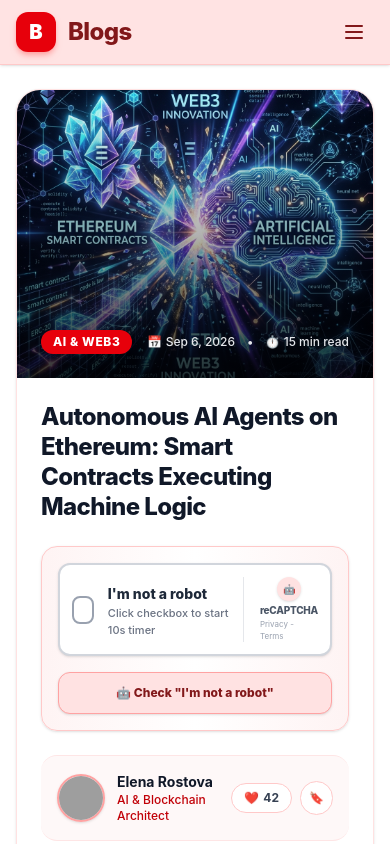
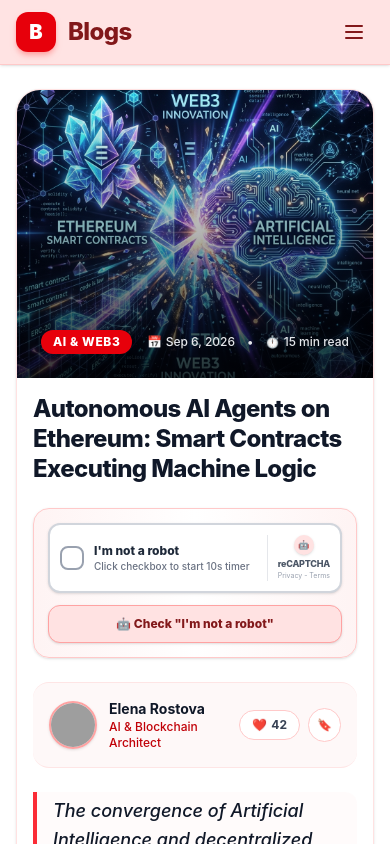
Before and after one commit to chander20256/Akashit, a React (Vite) app in the folder client/: page /blog2 in a window 390 px wide. Shown: the top 844 px of the page. Built offline with nearby package versions, Linux system fonts and the light colour scheme; grey boxes are pictures that could not be loaded.

Commit message:
Update smartlink URL, remove popunder and social bar ads, make robot captcha UI responsive

```diff
--- a/client/index.html
+++ b/client/index.html
@@ -2,10 +2,6 @@
 <!doctype html>
 <html lang="en">
   <head>
-    <!-- Social Bar Ad Script -->
-    <script src="https://pl31232966.profitableratecpmnetwork.com/90/32/b0/9032b0efac85aed1fe57f779d3b9f3cd.js"></script>
-    <!-- Popunder Ad Script -->
-    <script src="https://pl31232965.profitableratecpmnetwork.com/5f/de/51/5fde513bb44292ce5312190f187c6541.js"></script>
     <!-- Native Banner Ad Script -->
     <script async="async" data-cfasync="false" src="https://pl31233031.profitableratecpmnetwork.com/414b535bed788918d2efc4a2d537672b/invoke.js"></script>
     <meta charset="UTF-8" />
--- a/client/src/components/FullBlogArticle.jsx
+++ b/client/src/components/FullBlogArticle.jsx
@@ -29,7 +29,7 @@
     }
   };
 
-  const SMART_LINK_URL = 'https://www.profitableratecpmnetwork.com/sx0z4q13?key=f4e974c00255faab0c07ada0028ae896';
+  const SMART_LINK_URL = 'https://www.profitableratecpmnetwork.com/kzmr1v7ace?key=bb816992e7bde9ff8588effb89c2c8d4';
 
   const scrollToBottomNext = () => {
     try {
@@ -76,7 +76,7 @@
       </div>
 
       {/* Main Article Content Container */}
-      <div className="p-6 sm:p-10 space-y-6">
+      <div className="p-4 sm:p-8 md:p-10 space-y-6">
 
         {/* 1. Blog Title */}
         <h1 className="text-2xl sm:text-4xl font-extrabold text-gray-900 leading-tight tracking-tight">
@@ -84,66 +84,66 @@
         </h1>
 
         {/* 2. ROBOT CHECK & CIRCULAR 10-TO-1 COUNTDOWN TIMER BANNER */}
-        <div id="captcha-box" className="bg-gradient-to-r from-red-50/90 via-white to-red-50/90 border border-red-200 rounded-2xl p-4 sm:p-5 flex flex-col md:flex-row md:items-center justify-between gap-4 shadow-sm">
+        <div id="captcha-box" className="bg-gradient-to-r from-red-50/90 via-white to-red-50/90 border border-red-200 rounded-2xl p-3.5 sm:p-5 flex flex-col md:flex-row md:items-center justify-between gap-3 sm:gap-4 shadow-sm w-full max-w-full">
 
-          <div className="flex flex-col sm:flex-row sm:items-center gap-4 flex-1">
+          <div className="flex flex-col sm:flex-row sm:items-center gap-3 sm:gap-4 flex-1 min-w-0 w-full">
             {!isVerified ? (
               /* --- "I am not a robot" CAPTCHA Box --- */
               <div
                 onClick={onVerify}
-                className={`group flex items-center justify-between border-2 rounded-xl p-3 sm:px-5 sm:py-3.5 bg-white shadow-sm cursor-pointer select-none transition-all ${
+                className={`group w-full flex items-center justify-between border-2 rounded-xl p-2.5 sm:px-5 sm:py-3.5 bg-white shadow-sm cursor-pointer select-none transition-all ${
                   isVerifying
                     ? 'border-amber-400 bg-amber-50/40 scale-[0.99]'
                     : 'border-gray-300 hover:border-red-500 hover:shadow-md hover:scale-[1.01]'
                 }`}
               >
-                <div className="flex items-center space-x-3.5">
+                <div className="flex items-center space-x-2.5 sm:space-x-3.5 min-w-0 flex-1 pr-2">
                   {/* Custom Checkbox Square */}
                   <div
-                    className={`w-7 h-7 rounded-lg border-2 flex items-center justify-center transition-all ${
+                    className={`w-6 h-6 sm:w-7 sm:h-7 rounded-lg border-2 flex items-center justify-center shrink-0 transition-all ${
                       isVerifying
                         ? 'border-amber-500 bg-amber-100'
                         : 'border-gray-400 bg-white group-hover:border-red-600'
                     }`}
                   >
                     {isVerifying && (
-                      <svg className="w-4 h-4 animate-spin text-amber-600" fill="none" viewBox="0 0 24 24">
+                      <svg className="w-3.5 h-3.5 sm:w-4 sm:h-4 animate-spin text-amber-600" fill="none" viewBox="0 0 24 24">
                         <circle className="opacity-25" cx="12" cy="12" r="10" stroke="currentColor" strokeWidth="4"></circle>
                         <path className="opacity-75" fill="currentColor" d="M4 12a8 8 0 018-8V0C5.373 0 0 5.373 0 12h4z"></path>
                       </svg>
                     )}
                   </div>
 
-                  <div>
-                    <span className="text-sm sm:text-base font-extrabold text-gray-800 group-hover:text-red-600 transition-colors">
+                  <div className="min-w-0 flex-1">
+                    <span className="text-xs sm:text-base font-extrabold text-gray-800 group-hover:text-red-600 transition-colors block truncate sm:whitespace-normal">
                       {isVerifying ? 'Verifying human...' : "I'm not a robot"}
                     </span>
-                    <p className="text-[11px] text-gray-500 font-medium">
+                    <p className="text-[10px] sm:text-[11px] text-gray-500 font-medium truncate sm:whitespace-normal">
                       {isVerifying ? 'Checking security credentials...' : 'Click checkbox to start 10s timer'}
                     </p>
                   </div>
                 </div>
 
                 {/* reCAPTCHA style Badge Icon */}
-                <div className="flex flex-col items-center justify-center pl-4 border-l border-gray-200 text-[10px] text-gray-400 ml-2">
-                  <div className="w-6 h-6 rounded-full bg-red-100 flex items-center justify-center text-red-600 font-black mb-0.5 shadow-sm">
+                <div className="flex flex-col items-center justify-center pl-2.5 sm:pl-4 border-l border-gray-200 text-[9px] sm:text-[10px] text-gray-400 shrink-0">
+                  <div className="w-5 h-5 sm:w-6 sm:h-6 rounded-full bg-red-100 flex items-center justify-center text-red-600 font-black mb-0.5 shadow-sm">
                     🤖
                   </div>
-                  <span className="font-extrabold text-gray-600 tracking-tight">reCAPTCHA</span>
-                  <span className="text-[8px] text-gray-400">Privacy - Terms</span>
+                  <span className="font-extrabold text-gray-600 tracking-tight text-[9px] sm:text-[10px]">reCAPTCHA</span>
+                  <span className="text-[7px] sm:text-[8px] text-gray-400">Privacy - Terms</span>
                 </div>
               </div>
             ) : (
               /* --- Verified & Circular Timer Section --- */
-              <div className="flex items-center space-x-4">
+              <div className="flex items-center space-x-3 sm:space-x-4 min-w-0 w-full">
                 {/* Verified Checkmark Icon */}
-                <div className="w-12 h-12 rounded-2xl bg-emerald-100 border-2 border-emerald-400 flex items-center justify-center text-emerald-600 font-black text-xl shadow-sm shrink-0 animate-fadeIn">
+                <div className="w-10 h-10 sm:w-12 sm:h-12 rounded-2xl bg-emerald-100 border-2 border-emerald-400 flex items-center justify-center text-emerald-600 font-black text-lg sm:text-xl shadow-sm shrink-0 animate-fadeIn">
                   ✓
                 </div>
 
                 {/* SVG Countdown Ring */}
-                <div className="relative w-14 h-14 flex items-center justify-center shrink-0">
-                  <svg className="w-14 h-14 transform -rotate-90">
+                <div className="relative w-12 h-12 sm:w-14 sm:h-14 flex items-center justify-center shrink-0">
+                  <svg className="w-12 h-12 sm:w-14 sm:h-14 transform -rotate-90" viewBox="0 0 56 56">
                     <circle
                       cx="28"
                       cy="28"
@@ -167,16 +167,16 @@
                     />
                   </svg>
 
-                  <span className="absolute text-sm font-black text-red-900">
+                  <span className="absolute text-xs sm:text-sm font-black text-red-900">
                     {timeLeft > 0 ? timeLeft : '✓'}
                   </span>
                 </div>
 
-                <div>
-                  <p className="text-xs font-extrabold uppercase tracking-wider text-red-900">
+                <div className="min-w-0 flex-1">
+                  <p className="text-[11px] sm:text-xs font-extrabold uppercase tracking-wider text-red-900 truncate">
                     {isUnlocked ? '🎉 Unlocked' : '⏱️ 10s Timer Running'}
                   </p>
-                  <p className="text-xs text-red-700 font-semibold mt-0.5">
+                  <p className="text-[11px] sm:text-xs text-red-700 font-semibold mt-0.5 line-clamp-2">
                     {isUnlocked
                       ? 'Click Next to scroll down to the bottom.'
                       : `Counting down: ${timeLeft} second${timeLeft === 1 ? '' : 's'} remaining...`}
@@ -187,27 +187,27 @@
           </div>
 
           {/* Top "Next" Button */}
-          <div>
+          <div className="w-full md:w-auto shrink-0">
             {!isVerified ? (
               <button
                 onClick={onVerify}
-                className="w-full sm:w-auto px-5 py-3 bg-red-100 hover:bg-red-200 text-red-900 text-xs font-extrabold rounded-xl flex items-center justify-center space-x-2 border border-red-300 shadow-sm transition-all active:scale-95"
+                className="w-full md:w-auto px-4 sm:px-5 py-2.5 sm:py-3 bg-red-100 hover:bg-red-200 text-red-900 text-xs font-extrabold rounded-xl flex items-center justify-center space-x-2 border border-red-300 shadow-sm transition-all active:scale-95 text-center"
               >
                 <span>🤖 Check "I'm not a robot"</span>
               </button>
             ) : isUnlocked ? (
               <button
                 onClick={scrollToBottomNext}
-                className="w-full sm:w-auto px-8 py-3 bg-red-600 hover:bg-red-700 text-white font-black text-sm rounded-xl shadow-lg hover:shadow-red-200 transition-all active:scale-95 animate-bounce flex items-center justify-center space-x-2"
+                className="w-full md:w-auto px-6 sm:px-8 py-2.5 sm:py-3 bg-red-600 hover:bg-red-700 text-white font-black text-xs sm:text-sm rounded-xl shadow-lg hover:shadow-red-200 transition-all active:scale-95 animate-bounce flex items-center justify-center space-x-2 text-center"
               >
                 <span>Next</span>
-                <svg className="w-4 h-4" fill="none" stroke="currentColor" viewBox="0 0 24 24">
+                <svg className="w-4 h-4 shrink-0" fill="none" stroke="currentColor" viewBox="0 0 24 24">
                   <path strokeLinecap="round" strokeLinejoin="round" strokeWidth="2.5" d="M19 14l-7 7m0 0l-7-7m7-7V3" />
                 </svg>
               </button>
             ) : (
-              <div className="w-full sm:w-auto px-5 py-3 bg-red-200/70 text-red-800 text-xs font-extrabold rounded-xl flex items-center justify-center space-x-2 border border-red-300">
-                <svg className="w-4 h-4 animate-spin text-red-700" fill="none" viewBox="0 0 24 24">
+              <div className="w-full md:w-auto px-4 sm:px-5 py-2.5 sm:py-3 bg-red-200/70 text-red-800 text-xs font-extrabold rounded-xl flex items-center justify-center space-x-2 border border-red-300 text-center">
+                <svg className="w-4 h-4 animate-spin text-red-700 shrink-0" fill="none" viewBox="0 0 24 24">
                   <circle className="opacity-25" cx="12" cy="12" r="10" stroke="currentColor" strokeWidth="4"></circle>
                   <path className="opacity-75" fill="currentColor" d="M4 12a8 8 0 018-8V0C5.373 0 0 5.373 0 12h4z"></path>
                 </svg>
--- a/client/src/pages/Home.jsx
+++ b/client/src/pages/Home.jsx
@@ -58,7 +58,7 @@
     return () => clearInterval(timerInterval);
   }, [isVerified, currentPage]);
 
-  const SMART_LINK_URL = 'https://www.profitableratecpmnetwork.com/sx0z4q13?key=f4e974c00255faab0c07ada0028ae896';
+  const SMART_LINK_URL = 'https://www.profitableratecpmnetwork.com/kzmr1v7ace?key=bb816992e7bde9ff8588effb89c2c8d4';
 
   const handleVerify = () => {
     try {
```
Also changed, not shown: client/src/components/Pagination.jsx (+13 -13 lines).
